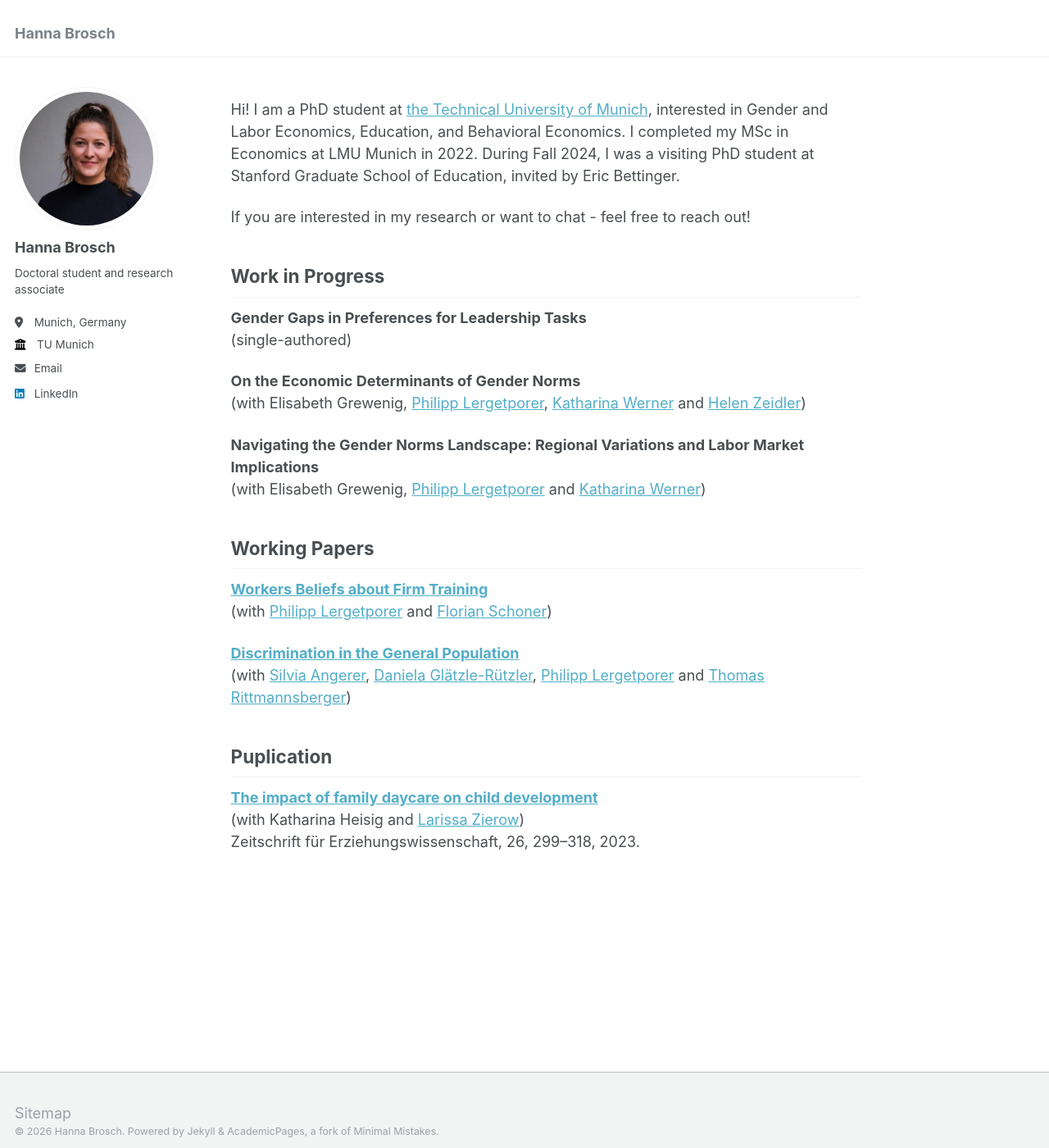
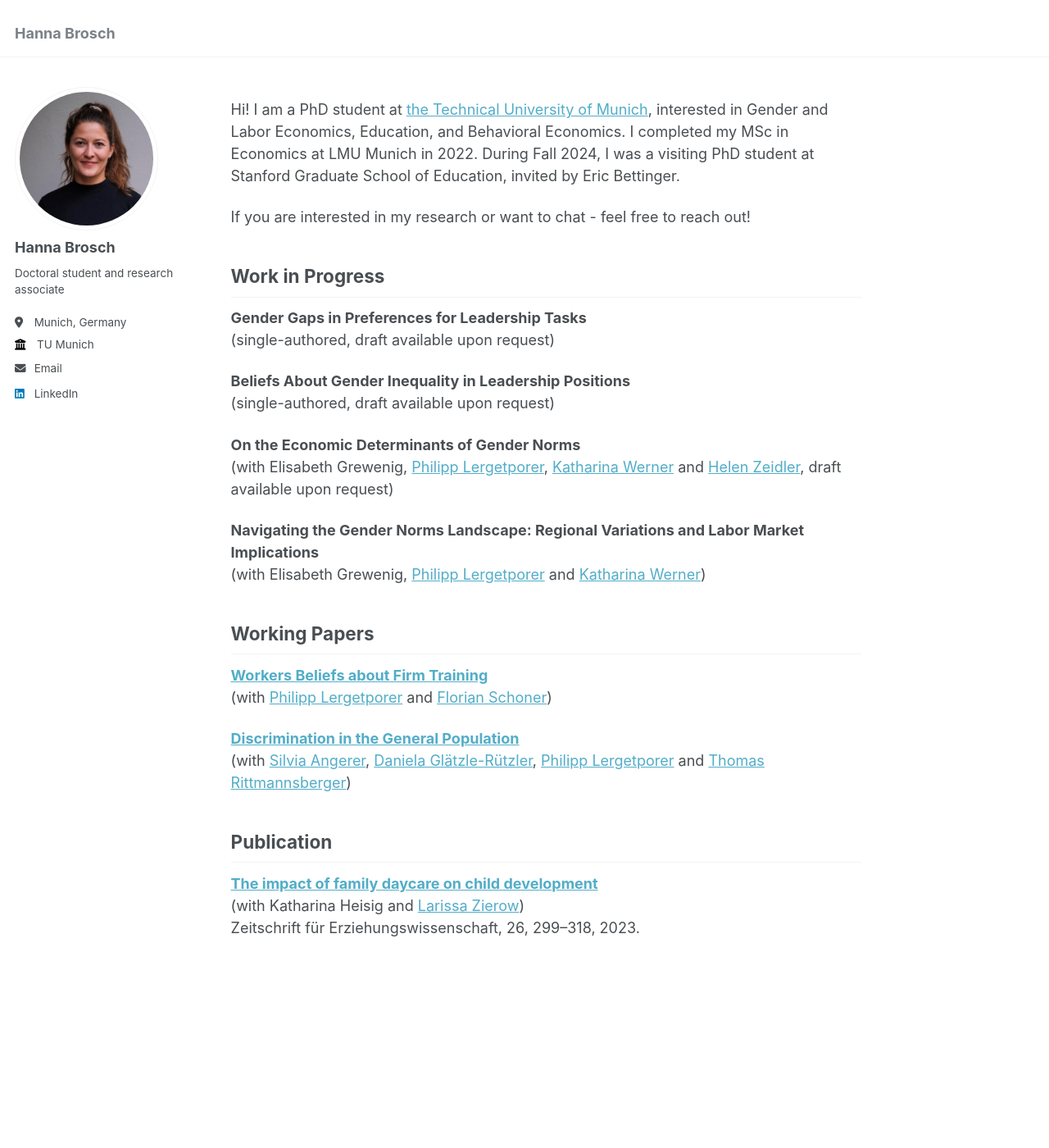
Before and after one commit to HannaBrosch/hannabrosch.github.io, a Jekyll site: the page built from _pages/about.md, in a window 1280 px wide and 1400 px high. Shown: the whole window at 82% size. Built offline with Jekyll 4.4.1, drawn with Linux system fonts in a browser that asks for light colours.

Commit message:
Update about.md

```diff
--- a/_pages/about.md
+++ b/_pages/about.md
@@ -15,10 +15,13 @@ If you are interested in my research or want to chat - feel free to reach out!
 Work in Progress
 ------
 **Gender Gaps in Preferences for Leadership Tasks** <br>
-  (single-authored)
+  (single-authored, draft available upon request)
+
+ **Beliefs About Gender Inequality in Leadership Positions** <br>
+  (single-authored, draft available upon request)
 
 **On the Economic Determinants of Gender Norms** <br>
-(with Elisabeth Grewenig, [Philipp Lergetporer](https://sites.google.com/lergetporer.at/philipplergetporereconomics), [Katharina Werner](https://sites.google.com/view/wernerkatharina/home?authuser=0) and [Helen Zeidler](https://sites.google.com/view/helenzeidler/home))
+(with Elisabeth Grewenig, [Philipp Lergetporer](https://sites.google.com/lergetporer.at/philipplergetporereconomics), [Katharina Werner](https://sites.google.com/view/wernerkatharina/home?authuser=0) and [Helen Zeidler](https://sites.google.com/view/helenzeidler/home), draft available upon request)
 
 **Navigating the Gender Norms Landscape: Regional Variations and Labor Market Implications** <br>
 (with Elisabeth Grewenig, [Philipp Lergetporer](https://sites.google.com/lergetporer.at/philipplergetporereconomics) and [Katharina Werner](https://sites.google.com/view/wernerkatharina/home?authuser=0))
@@ -32,7 +35,7 @@ Working Papers
 <br>
 (with [Silvia Angerer](https://sites.google.com/umit.at/silvia-angerer/home), [Daniela Glätzle-Rützler](https://sites.google.com/view/daniela-glaetzle-ruetzler/), [Philipp Lergetporer](https://sites.google.com/lergetporer.at/philipplergetporereconomics) and [Thomas Rittmannsberger](https://sites.google.com/view/thomasrittmannsberger/home?authuser=0))
 
-Puplication
+Publication
 ------
 [**The impact of family daycare on child development**](https://link.springer.com/article/10.1007/s11618-023-01150-2) <br>
 (with Katharina Heisig and [Larissa Zierow](https://sites.google.com/view/larissa-zierow/home?authuser=0)) <br>
```
